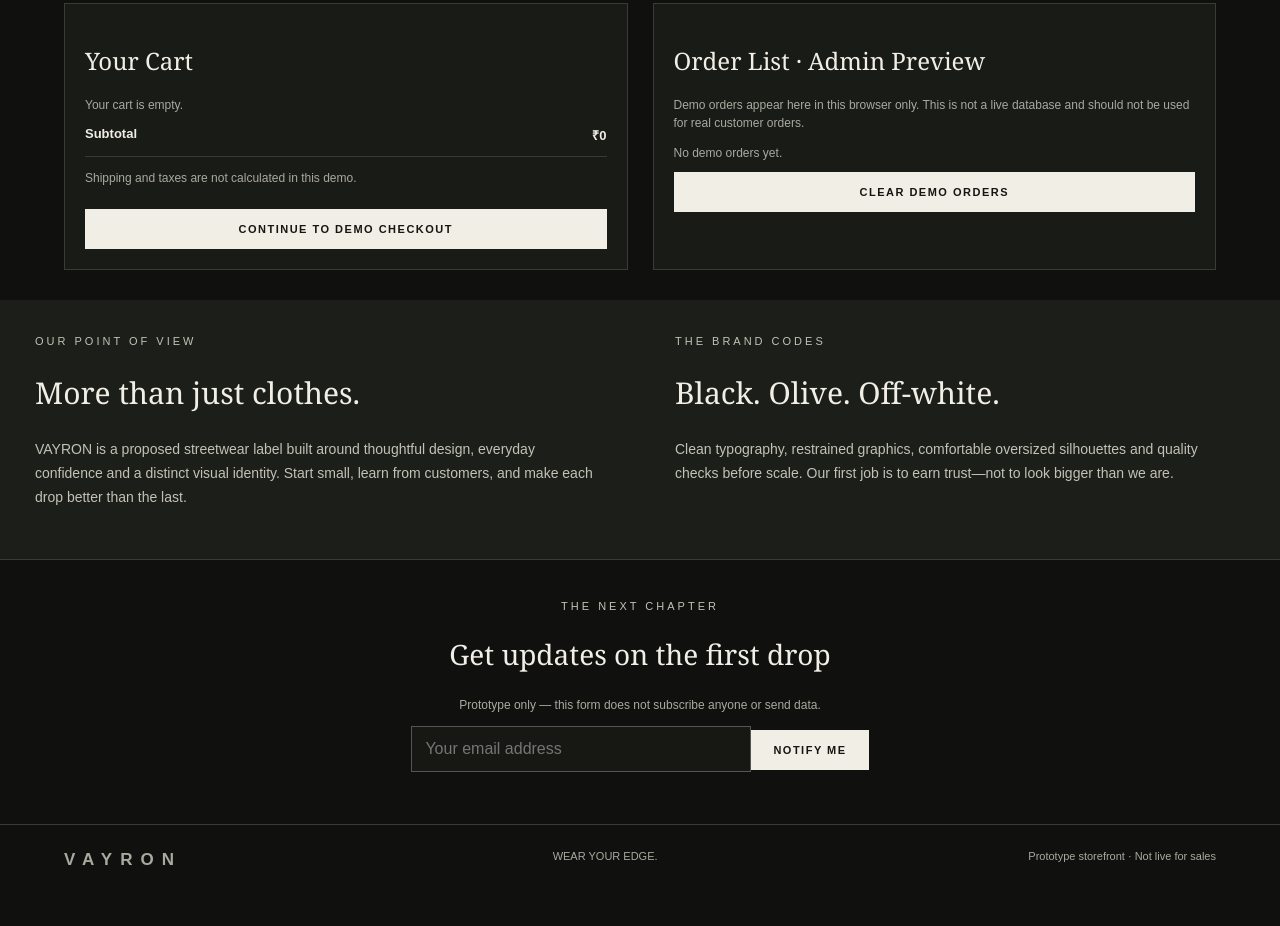
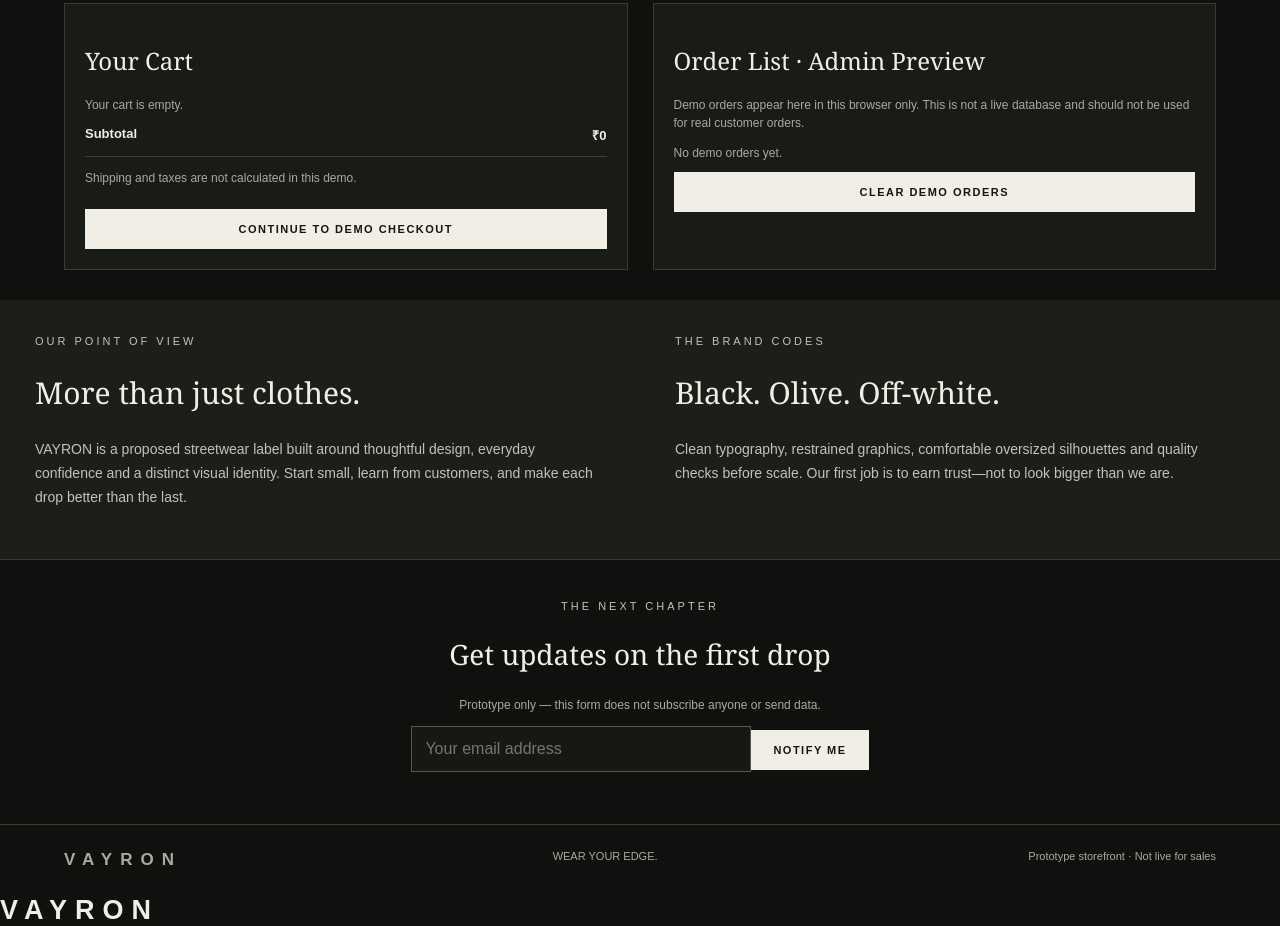
Before and after one commit to faizansheikh099099-rgb/vayron-store, a plain HTML site: page index.html in a window 1280 px wide. Shown: the part 1268-2194 px from the top of the page. Before the commit the page ends 2163 px from the top, so only its background shows below. Drawn offline with Linux system fonts and the light colour scheme.

Commit message:
Update index.html

```diff
--- a/index.html
+++ b/index.html
@@ -38,3 +38,4 @@ function clearDemoOrders(){sessionStorage.removeItem('vayron_demo_orders');rende
 renderOrders();renderCart();
 </script>
 </body></html>
+<a class="logo" href="#">VAYRON</a>
```
